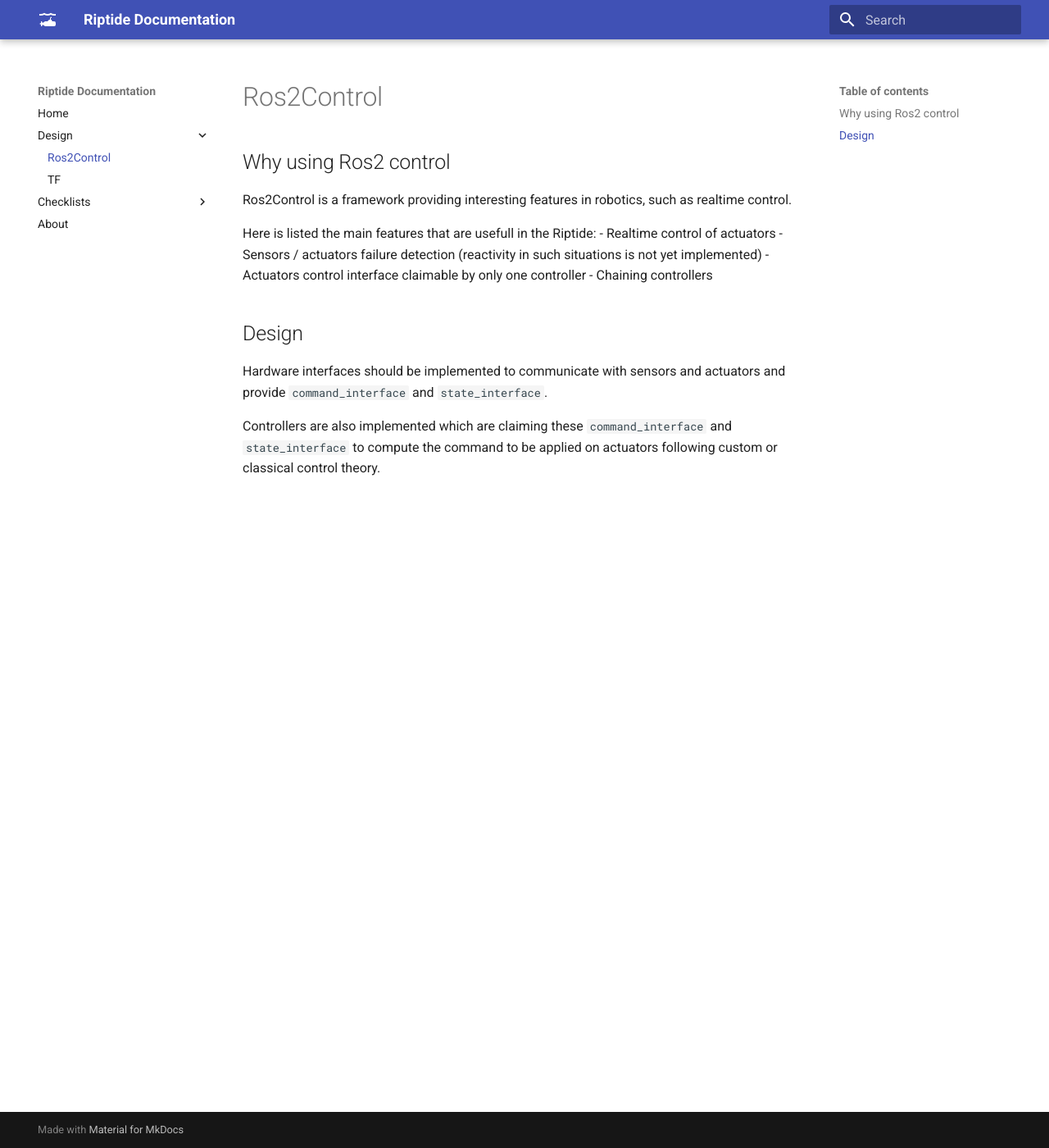
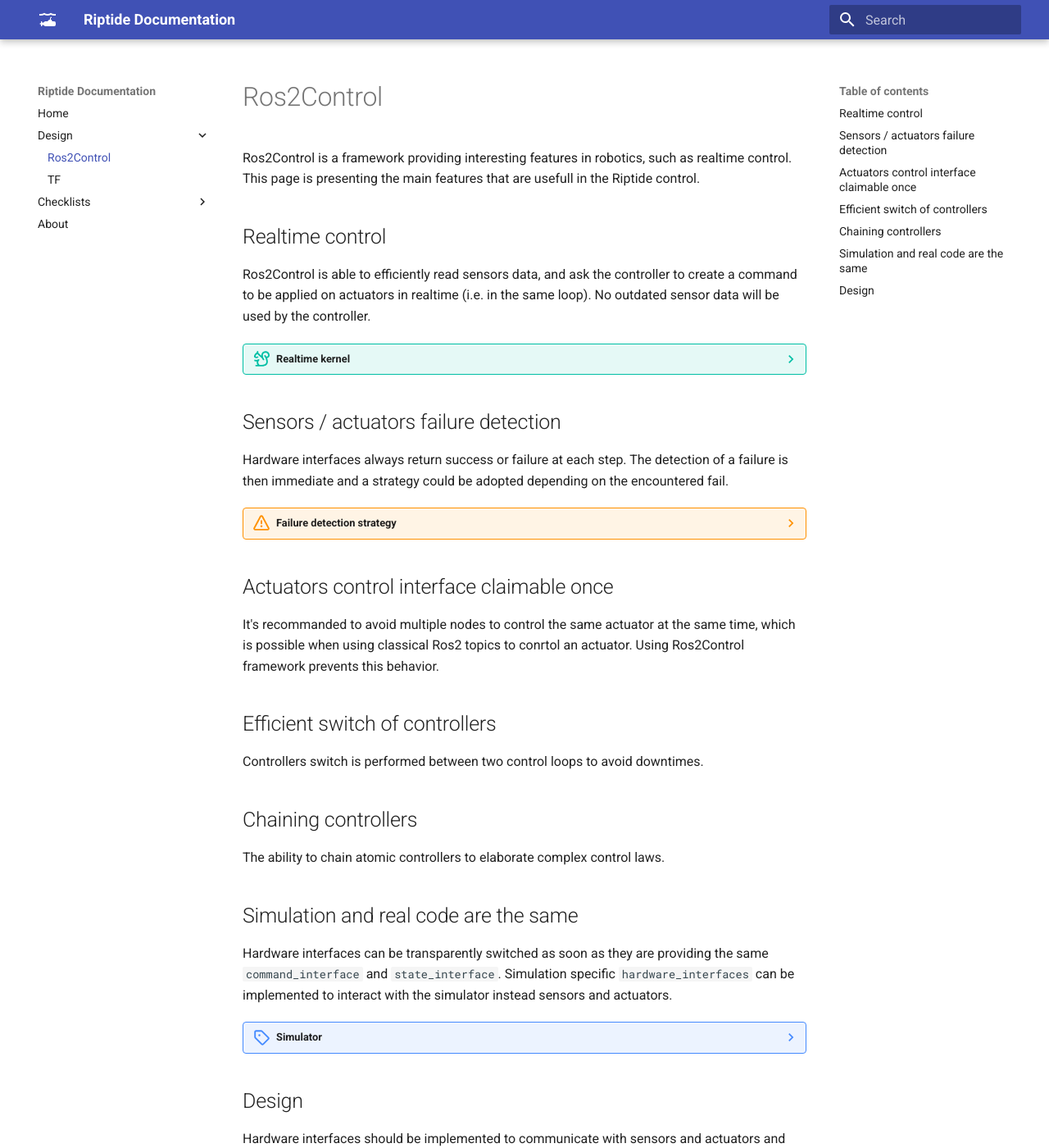
Before and after one commit to Riptide-team/riptide-team.github.io, an MkDocs documentation site: the page built from docs/design/ros2control.md, in a window 1280 px wide and 1400 px high. Shown: the whole window at 82% size. Built offline with MkDocs 1.6.1 and Material for MkDocs 9.7.7, drawn with Linux system fonts in a browser that asks for light colours.

Commit message:
Updating ros2control design page

```diff
--- a/docs/design/ros2control.md
+++ b/docs/design/ros2control.md
@@ -1,14 +1,39 @@
 # Ros2Control
 
-## Why using Ros2 control
+Ros2Control is a framework providing interesting features in robotics, such as realtime control. This page is presenting the main features that are usefull in the Riptide control.
 
-Ros2Control is a framework providing interesting features in robotics, such as realtime control.
+## Realtime control
 
-Here is listed the main features that are usefull in the Riptide:
-- Realtime control of actuators
-- Sensors / actuators failure detection (reactivity in such situations is not yet implemented)
-- Actuators control interface claimable by only one controller
-- Chaining controllers
+Ros2Control is able to efficiently read sensors data, and ask the controller to create a command to be applied on actuators in realtime (i.e. in the same loop). No outdated sensor data will be used by the controller.
+
+??? tip "Realtime kernel"
+    Use a realtime kernel to benefit of the realtime aspect of Ros2Control.
+
+## Sensors / actuators failure detection
+
+Hardware interfaces always return success or failure at each step. The detection of a failure is then immediate and a strategy could be adopted depending on the encountered fail.
+
+??? warning "Failure detection strategy"
+    Failure detection is already implemented for sensor and actuators interfaces, but there is not yet any strategies in such cases.
+
+## Actuators control interface claimable once
+
+It's recommanded to avoid multiple nodes to control the same actuator at the same time, which is possible when using classical Ros2 topics to conrtol an actuator. Using Ros2Control framework prevents this behavior.
+
+## Efficient switch of controllers
+
+Controllers switch is performed between two control loops to avoid downtimes.
+
+## Chaining controllers
+
+The ability to chain atomic controllers to elaborate complex control laws.
+
+## Simulation and real code are the same
+
+Hardware interfaces can be transparently switched as soon as they are providing the same `command_interface` and `state_interface`. Simulation specific `hardware_interfaces` can be implemented to interact with the simulator instead sensors and actuators.
+
+??? note "Simulator"
+    See the simulator section to know how to simulate the Riptide.
 
 ## Design
 
```
